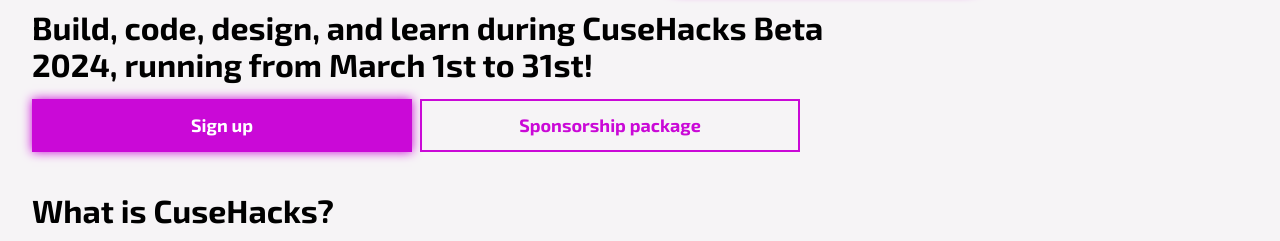
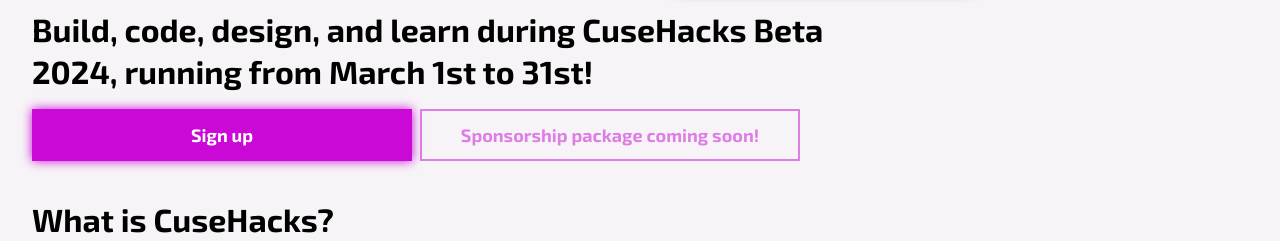
Before and after one commit to innovateorange/cusehacks2023, a plain HTML site: page index.html in a window 1280 px wide. Shown: the part 534-775 px from the top of the page. Drawn offline with Linux system fonts and the light colour scheme; a web font is replaced by a local one.

Commit message:
Add files via upload

```diff
--- a/index.html
+++ b/index.html
@@ -41,7 +41,7 @@
             </div>
             <div class="ButtonGroup">
                 <a class="PrimaryButton" href="https://docs.google.com/forms/d/e/1FAIpQLSdGMxdgOncnW_qsf_-sHz4nIhUHlq0zrKjqo1IgkBAkdehVBg/viewform" target="_blank">Sign up</a>
-                <a class="SecondaryButton" href="Sponsorship-package.pdf" target="_blank">Sponsorship package</a>
+                <a class="SecondaryButtonInactive">Sponsorship package coming soon!</a>
             </div>
         </div>
     </header>
@@ -85,7 +85,7 @@
                 <div class="CallToActionSection">
                     <div class="ButtonGroup">
                         <a class="PrimaryButton" href="https://docs.google.com/forms/d/e/1FAIpQLSdGMxdgOncnW_qsf_-sHz4nIhUHlq0zrKjqo1IgkBAkdehVBg/viewform" target="_blank">Sign up</a>
-                        <a class="SecondaryButton" href="Sponsorship-package.pdf" target="_blank">Sponsorship package</a>
+                        <a class="SecondaryButtonInactive">Sponsorship package coming soon!</a>
                         <a class="SecondaryButton" href="mailto:innovateorange@syr.edu" target="_blank">Email us</a>
                     </div>
                 </div>
--- a/styles.css
+++ b/styles.css
@@ -77,6 +77,19 @@ h1 span {
     border: #CA09D7 solid 2px;
     width: 100%;
 }
+.SecondaryButtonInactive {
+    display: block;
+    color: #CA09D7;
+    padding: 14px 24px;
+    text-decoration: none;
+    font-weight: 700;
+    text-align: center;
+    border: #CA09D7 solid 2px;
+    width: 100%;
+    opacity: 50%;
+    cursor:not-allowed;
+}
+
 .SecondaryButton:hover {
     background-color: #7C0585;
     color: #fff;
@@ -110,6 +123,7 @@ main, .HeroContent {
 }
 .HeroContent h2 {
     width: 70%;
+    line-height: 130%;
 }
 .MainContent {
     display: flex;
```
